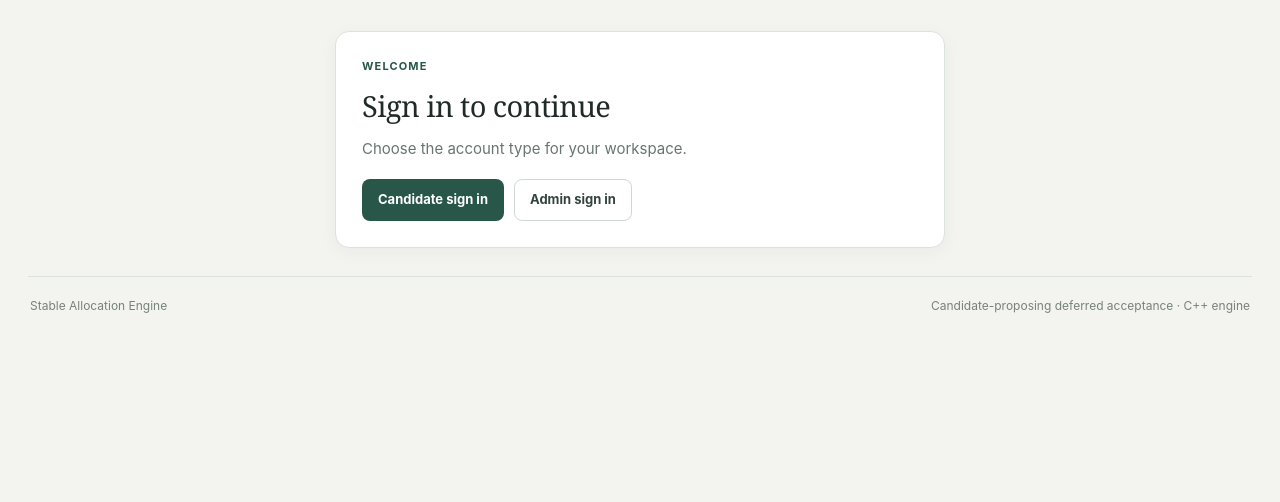
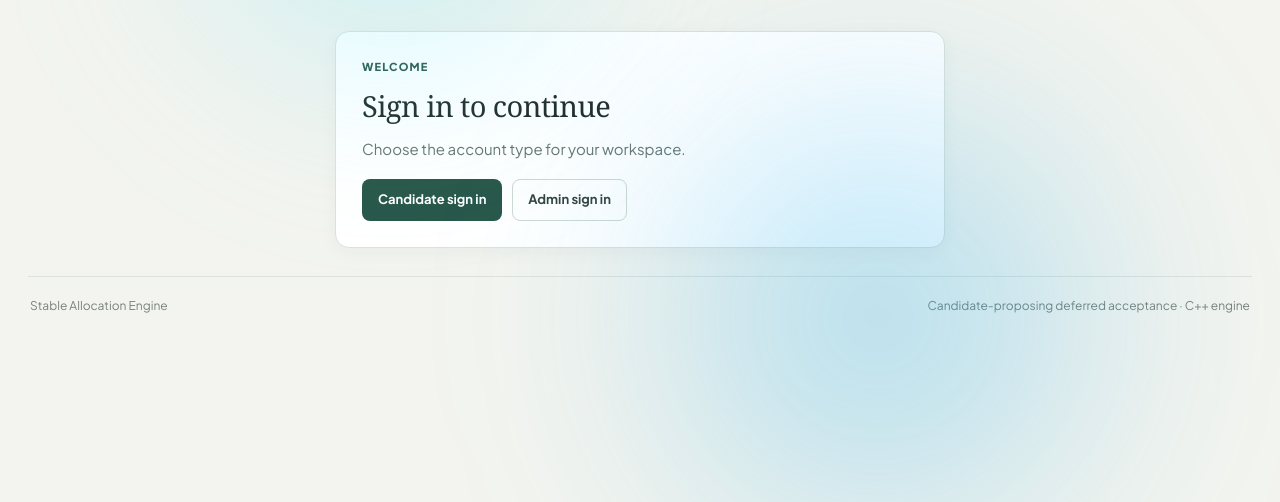
Before and after one commit to developmentwithparth1311/FairSeat, a plain HTML site: page frontend/index.html in a window 1280 px wide. Shown: the part 298-800 px from the top of the page. Drawn offline with Linux system fonts and the light colour scheme; files that its build step writes are made by us from their sources; files whose address does not match are found by name.

Commit message:
frontend/styles: add frosted glass tokens and ambient caustic lighting

```diff
--- a/frontend/styles.css
+++ b/frontend/styles.css
@@ -1,3 +1,178 @@
+@import url('https://fonts.googleapis.com/css2?family=Plus+Jakarta+Sans:wght@400;500;600;700;800&family=JetBrains+Mono:wght@400;500&display=swap');
+
+:root {
+  color-scheme: light;
+  --forest: #183b32;
+  --forest-2: #285749;
+
+  /* Luminous Teal-to-Aqua Mesh Gradient Canvas with Organic Ambient Lighting */
+  --bg-gradient: radial-gradient(circle at 10% 12%, rgba(186, 242, 255, 0.48) 0%, transparent 45%),
+                 radial-gradient(circle at 88% 18%, rgba(56, 189, 248, 0.42) 0%, transparent 42%),
+                 radial-gradient(circle at 75% 85%, rgba(14, 165, 233, 0.38) 0%, transparent 48%),
+                 radial-gradient(circle at 20% 90%, rgba(45, 212, 191, 0.32) 0%, transparent 40%),
+                 linear-gradient(135deg, #093b52 0%, #115c78 24%, #1a7e9e 55%, #38a8c4 82%, #6cd0e4 100%);
+
+  /* Hyper-Realistic Glass Surface Tokens (Directional light wash + Specular edge) */
+  --glass-surface: linear-gradient(135deg, rgba(255, 255, 255, 0.68) 0%, rgba(255, 255, 255, 0.46) 60%, rgba(255, 255, 255, 0.34) 100%);
+  --glass-surface-hover: linear-gradient(135deg, rgba(255, 255, 255, 0.80) 0%, rgba(255, 255, 255, 0.55) 100%);
+  --glass-surface-border: rgba(255, 255, 255, 0.62);
+  --glass-surface-shadow:
+    0 24px 50px -12px rgba(5, 30, 48, 0.20),
+    0 6px 18px -2px rgba(5, 30, 48, 0.08),
+    inset 0 1.5px 1px 0 rgba(255, 255, 255, 0.90),
+    inset 0 -1px 1px 0 rgba(10, 36, 50, 0.04);
+  --glass-blur: blur(28px) saturate(180%) brightness(104%);
+
+  /* Dark-Tinted Frosted Teal Sidebar Glass */
+  --glass-sidebar: linear-gradient(150deg, rgba(14, 48, 68, 0.48) 0%, rgba(8, 30, 44, 0.38) 100%);
+  --glass-sidebar-border: rgba(255, 255, 255, 0.22);
+  --glass-sidebar-shadow:
+    0 26px 60px -12px rgba(2, 16, 26, 0.42),
+    0 6px 20px -2px rgba(2, 16, 26, 0.22),
+    inset 0 1.5px 1px 0 rgba(255, 255, 255, 0.34),
+    inset 0 -1px 1px 0 rgba(0, 0, 0, 0.24);
+  --glass-sidebar-blur: blur(32px) saturate(160%) brightness(96%);
+
+  /* Plain Translucent Nested Fills (NO backdrop-filter) */
+  --nested-surface: rgba(255, 255, 255, 0.42);
+  --nested-surface-hover: rgba(255, 255, 255, 0.65);
+  --nested-border: rgba(255, 255, 255, 0.48);
+  --nested-well: rgba(14, 46, 62, 0.04);
+
+  /* Primary Accents */
+  --accent-cyan: #22B8F0;
+  --accent-cyan-hover: #1AA6E0;
+  --accent-cyan-soft: rgba(34, 184, 240, 0.16);
+  --dark-pill: #0B1620;
+  --dark-pill-hover: #162432;
+
+  /* Typography (WCAG AA High-Contrast on Glass Surfaces) */
+  --text-primary: #0A2433;       /* High contrast deep slate (> 7:1) */
+  --text-secondary: #2C4B5E;     /* Dark teal-slate (> 4.8:1) */
+  --text-muted: #4B6E82;         /* Accessible muted slate (>= 4.5:1) */
+  --text-white: #FFFFFF;
+  --text-inverse-muted: #D1E7F0;
+
+  /* Semantic Palettes */
+  --status-green: #10B981;
+  --status-green-bg: rgba(16, 185, 129, 0.18);
+  --status-amber: #F59E0B;
+  --status-amber-bg: rgba(245, 158, 11, 0.18);
+  --status-red: #EF4444;
+  --status-red-bg: rgba(239, 68, 68, 0.18);
+
+  /* Radii */
+  --radius-card: 22px;
+  --radius-inner: 14px;
+  --radius-pill: 999px;
+  --radius-sidebar: 26px;
+
+  /* Font Families */
+  --font-sans: "Plus Jakarta Sans", -apple-system, BlinkMacSystemFont, "Segoe UI", Roboto, sans-serif;
+  --font-mono: "JetBrains Mono", ui-monospace, SFMono-Regular, Menlo, monospace;
+}
+
+* { box-sizing: border-box; }
+[hidden] { display: none !important; }
+
+body {
+  margin: 0;
+  background: var(--bg-gradient);
+  background-attachment: fixed;
+  color: var(--text-primary);
+  font-family: var(--font-sans);
+  font-size: 14px;
+  line-height: 1.5;
+  min-height: 100vh;
+  position: relative;
+  overflow-x: hidden;
+  -webkit-font-smoothing: antialiased;
+  -moz-osx-font-smoothing: grayscale;
+}
+
+/* Ambient Caustic Lighting Blobs */
+body::before {
+  content: "";
+  position: fixed;
+  top: -120px;
+  left: 8%;
+  width: 580px;
+  height: 580px;
+  border-radius: 50%;
+  background: radial-gradient(circle, rgba(110, 231, 255, 0.40) 0%, rgba(34, 184, 240, 0) 70%);
+  filter: blur(80px);
+  pointer-events: none;
+  z-index: 0;
+}
+body::after {
+  content: "";
+  position: fixed;
+  bottom: -140px;
+  right: 6%;
+  width: 650px;
+  height: 650px;
+  border-radius: 50%;
+  background: radial-gradient(circle, rgba(14, 165, 233, 0.32) 0%, rgba(45, 212, 191, 0) 70%);
+  filter: blur(90px);
+  pointer-events: none;
+  z-index: 0;
+}
+
+button, input, textarea, select {
+  font-family: inherit;
+  font-size: inherit;
+}
+button { cursor: pointer; }
+button:disabled { cursor: not-allowed; opacity: 0.55; }
+a { color: inherit; text-decoration: none; }
+
+.skip-link {
+  position: absolute;
+  top: 12px;
+  left: -9999px;
+  z-index: 100;
+  padding: 10px 16px;
+  border-radius: var(--radius-pill);
+  background: white;
+  color: var(--text-primary);
+  font-weight: 700;
+  box-shadow: 0 4px 16px rgba(0,0,0,0.15);
+}
+.skip-link:focus { left: 16px; }
+
+:focus-visible {
+  outline: 2px solid var(--accent-cyan);
+  outline-offset: 2px;
+  box-shadow: 0 0 0 4px var(--accent-cyan-soft);
+}
+
+/* @supports Fallback for Non-Backdrop-Filter Browsers */
+@supports not ((-webkit-backdrop-filter: blur(1px)) or (backdrop-filter: blur(1px))) {
+  .floating-sidebar {
+    background: #0f3d52 !important;
+  }
+  .floating-topbar {
+    background: rgba(245, 250, 252, 0.96) !important;
+  }
+  .main-panel, .glass-card, .card {
+    background: rgba(245, 250, 252, 0.94) !important;
+  }
+}
+
+/* App Shell Container */
+.app-shell {
+  display: flex;
+  min-height: 100vh;
+  padding: 20px;
+  gap: 20px;
+  max-width: 1640px;
+  margin: 0 auto;
+  position: relative;
+  z-index: 1;
+}
+
+/* ---------------------------------------------------- */
+
 :root {
   color-scheme: light;
   --ink: #202b28;
```
